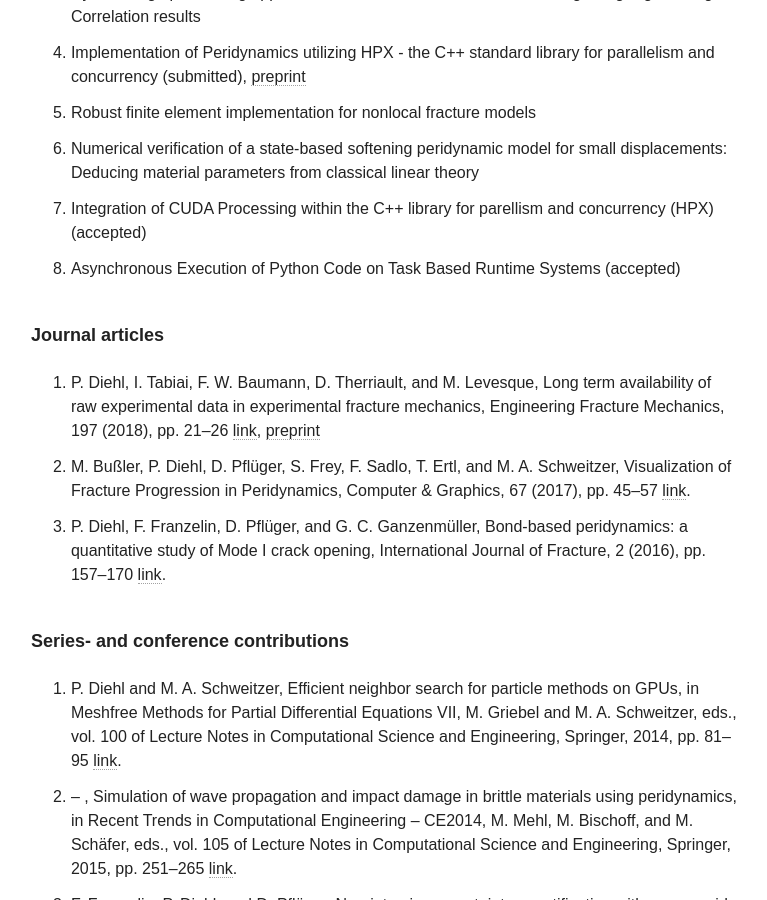
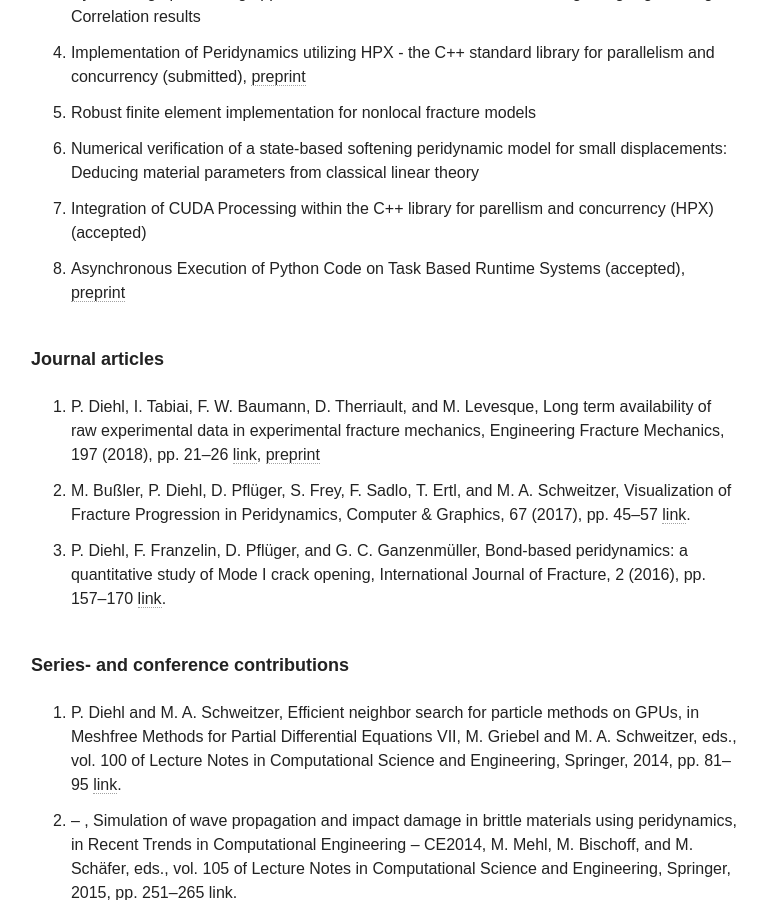
Before and after one commit to diehlpk/diehlpk.github.io, a Jekyll site: the page built from cv/index.md, in a window 1280 px wide and 900 px high, scrolled down 1758 px. Shown: the whole window, without its empty margins (255-1022 px from the left). Built offline with Jekyll 4.4.1, drawn with Linux system fonts in a browser that asks for light colours; nearby versions of some CDN libraries; some web fonts are replaced.

Commit message:
Update CV

```diff
--- a/cv/index.md
+++ b/cv/index.md
@@ -43,7 +43,7 @@ hide: true
 1. Robust finite element implementation for nonlocal fracture models
 1. Numerical verification of a state-based softening peridynamic model for small displacements: Deducing material parameters from classical linear theory
 1. Integration of CUDA Processing within the C++ library for parellism and concurrency (HPX) (accepted)
-1. Asynchronous Execution of Python Code on Task Based Runtime Systems (accepted)
+1. Asynchronous Execution of Python Code on Task Based Runtime Systems (accepted), [preprint](https://arxiv.org/abs/1810.07591)
 
 ###### Journal articles
 1. P. Diehl, I. Tabiai, F. W. Baumann, D. Therriault, and M. Levesque, Long
```
